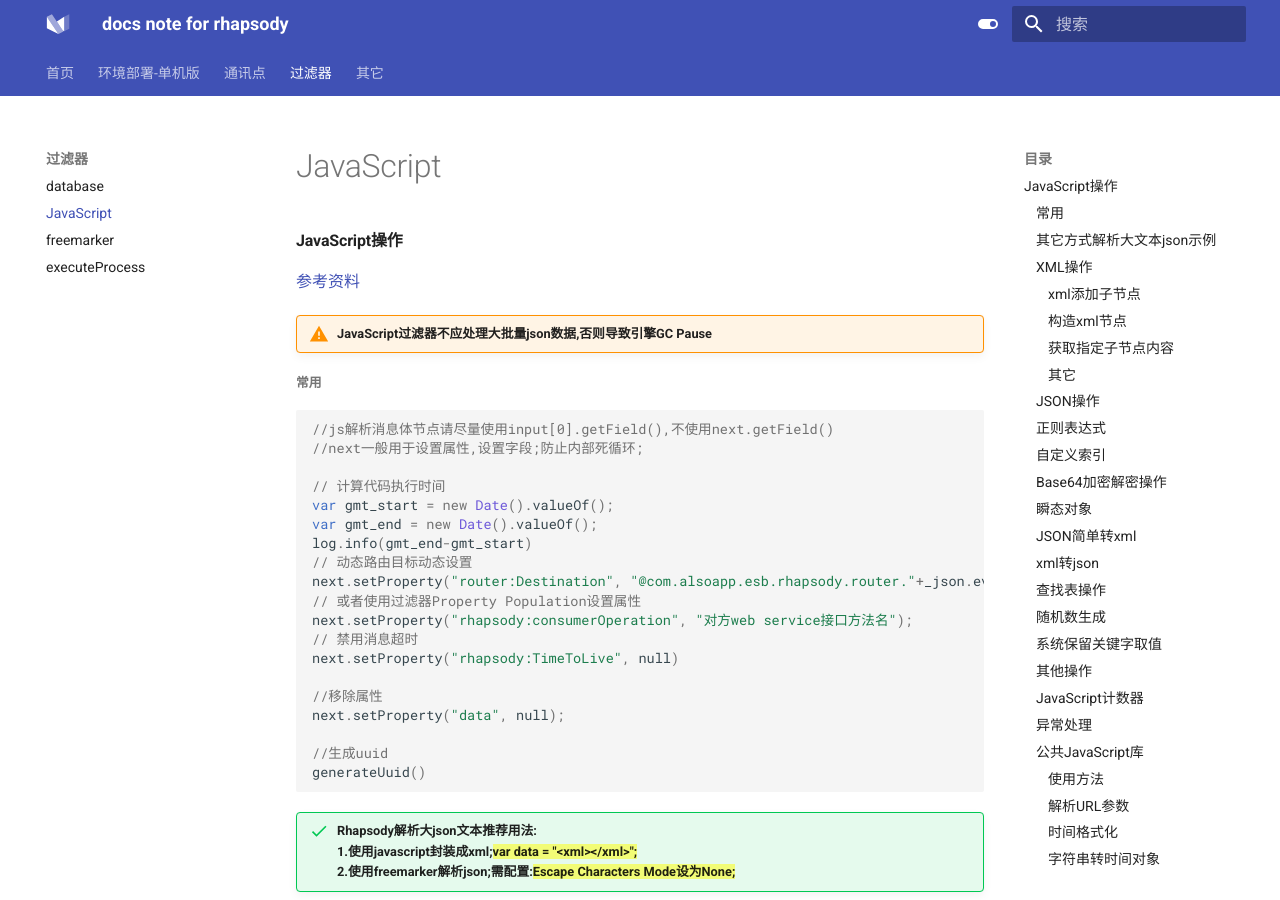
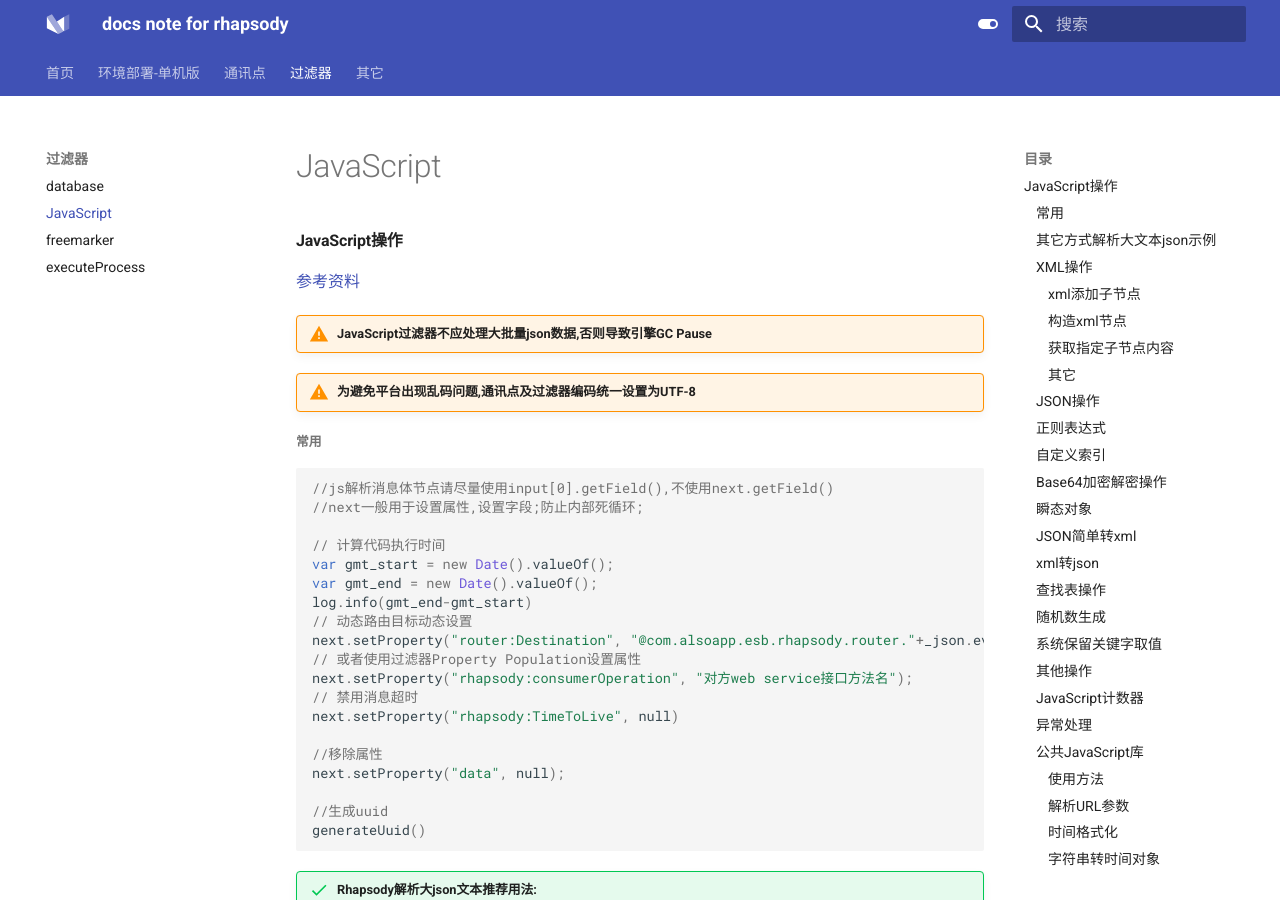
Before and after one commit to liaozhimingandy/demo, an MkDocs documentation site: the page built from docs/filter/JavaScript.md, in a window 1280 px wide and 900 px high. Built offline with MkDocs 1.6.1 and Material for MkDocs 9.7.7, drawn with Linux system fonts in a browser that asks for light colours.

Commit message:
docs(core): 完善文档
完善文档内容

```diff
--- a/docs/filter/JavaScript.md
+++ b/docs/filter/JavaScript.md
@@ -3,6 +3,8 @@
 [参考资料](https://blog.csdn.net/qq_42842786/article/details/107641415)
 
 !!! warning "JavaScript过滤器不应处理大批量json数据,否则导致引擎GC Pause"
+
+!!! warning "为避免平台出现乱码问题,通讯点及过滤器编码统一设置为UTF-8"
 
 ##### 常用
 
```
